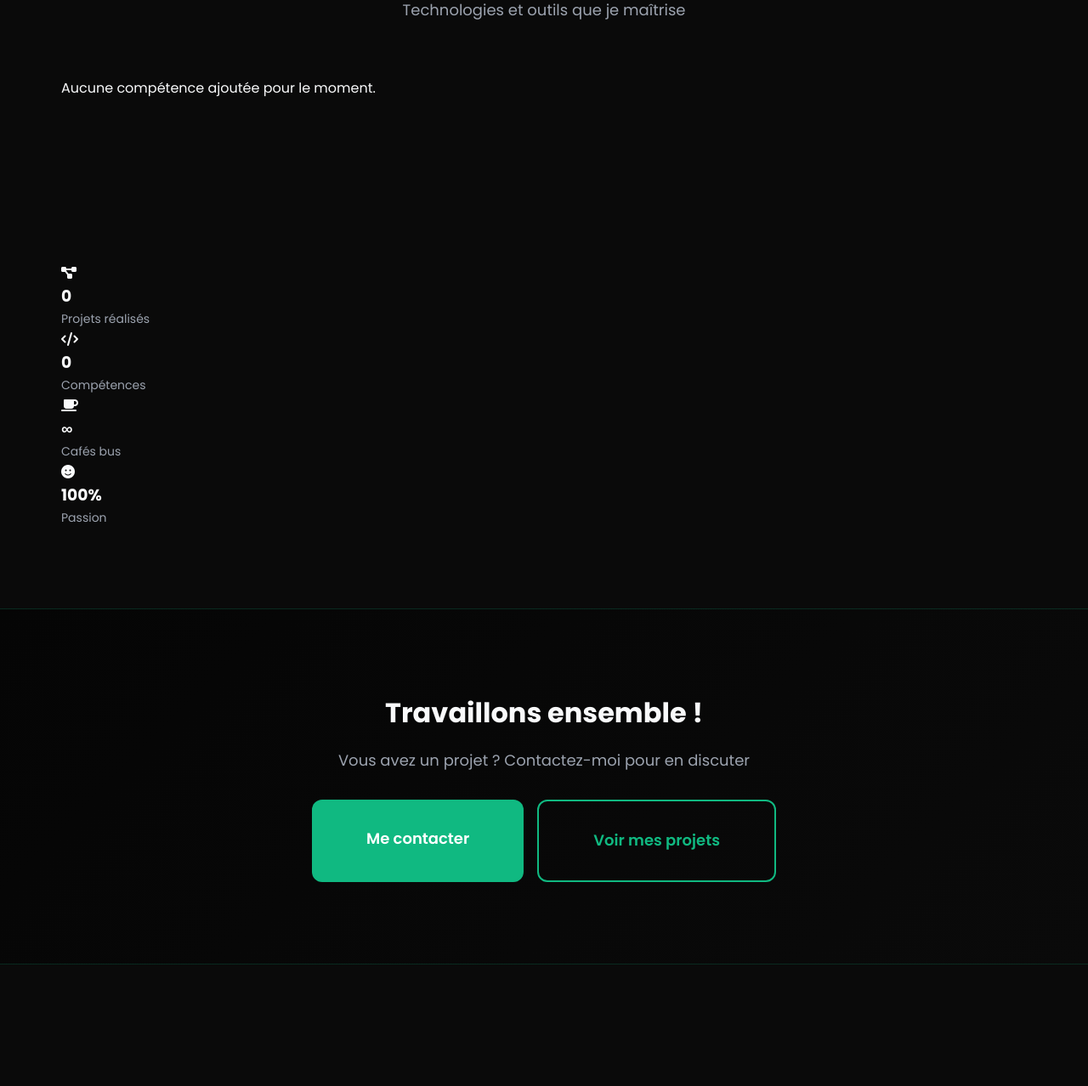
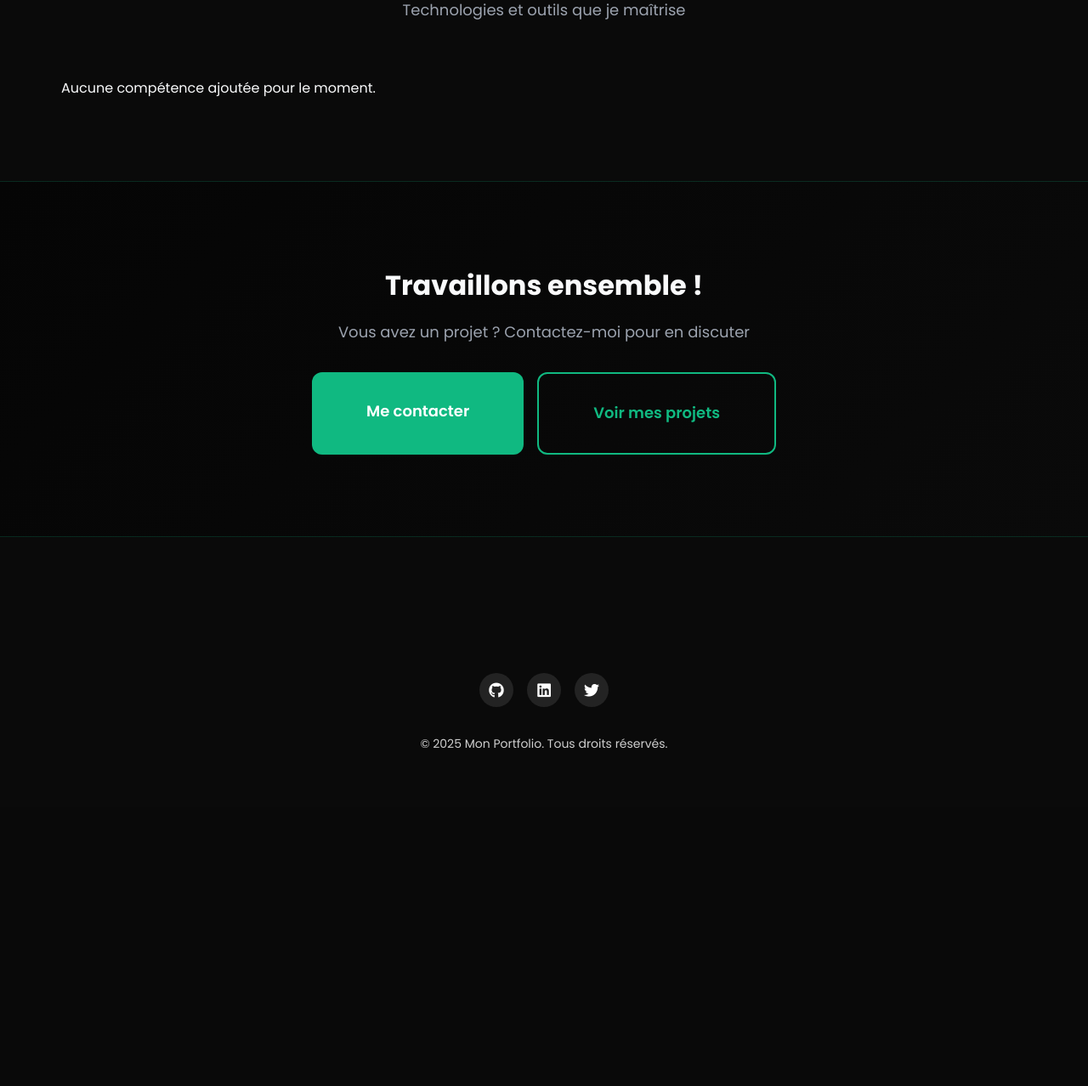
Before and after one commit to DanielEmirah/DanielPortfolio, a Django app: page /about/ in a window 1280 px wide. Shown: the part 1389-2667 px from the top of the page at 85% size. After the commit the page ends 2270 px from the top, so only its background shows below. Run offline with Django 5.2, Linux system fonts and the light colour scheme; data comes from the database, SQL or seed files in the repository; data that the repository does not hold is empty.

Commit message:
Modifiaction templat about.html

```diff
--- a/templates/portfolio/about.html
+++ b/templates/portfolio/about.html
@@ -151,34 +151,6 @@
     </div>
 </section>
 
-<!-- Section Statistiques (optionnel - à personnaliser) -->
-<section class="about-stats">
-    <div class="container">
-        <div class="stats-grid">
-            <div class="stat-card">
-                <i class="fas fa-project-diagram stat-icon"></i>
-                <h3 class="stat-value">{{ projects_count|default:"0" }}</h3>
-                <p class="stat-label">Projets réalisés</p>
-            </div>
-            <div class="stat-card">
-                <i class="fas fa-code stat-icon"></i>
-                <h3 class="stat-value">{{ skills|length }}</h3>
-                <p class="stat-label">Compétences</p>
-            </div>
-            <div class="stat-card">
-                <i class="fas fa-coffee stat-icon"></i>
-                <h3 class="stat-value">∞</h3>
-                <p class="stat-label">Cafés bus</p>
-            </div>
-            <div class="stat-card">
-                <i class="fas fa-smile stat-icon"></i>
-                <h3 class="stat-value">100%</h3>
-                <p class="stat-label">Passion</p>
-            </div>
-        </div>
-    </div>
-</section>
-
 <!-- Section Call to Action -->
 <section class="cta-section">
     <div class="container">
```
